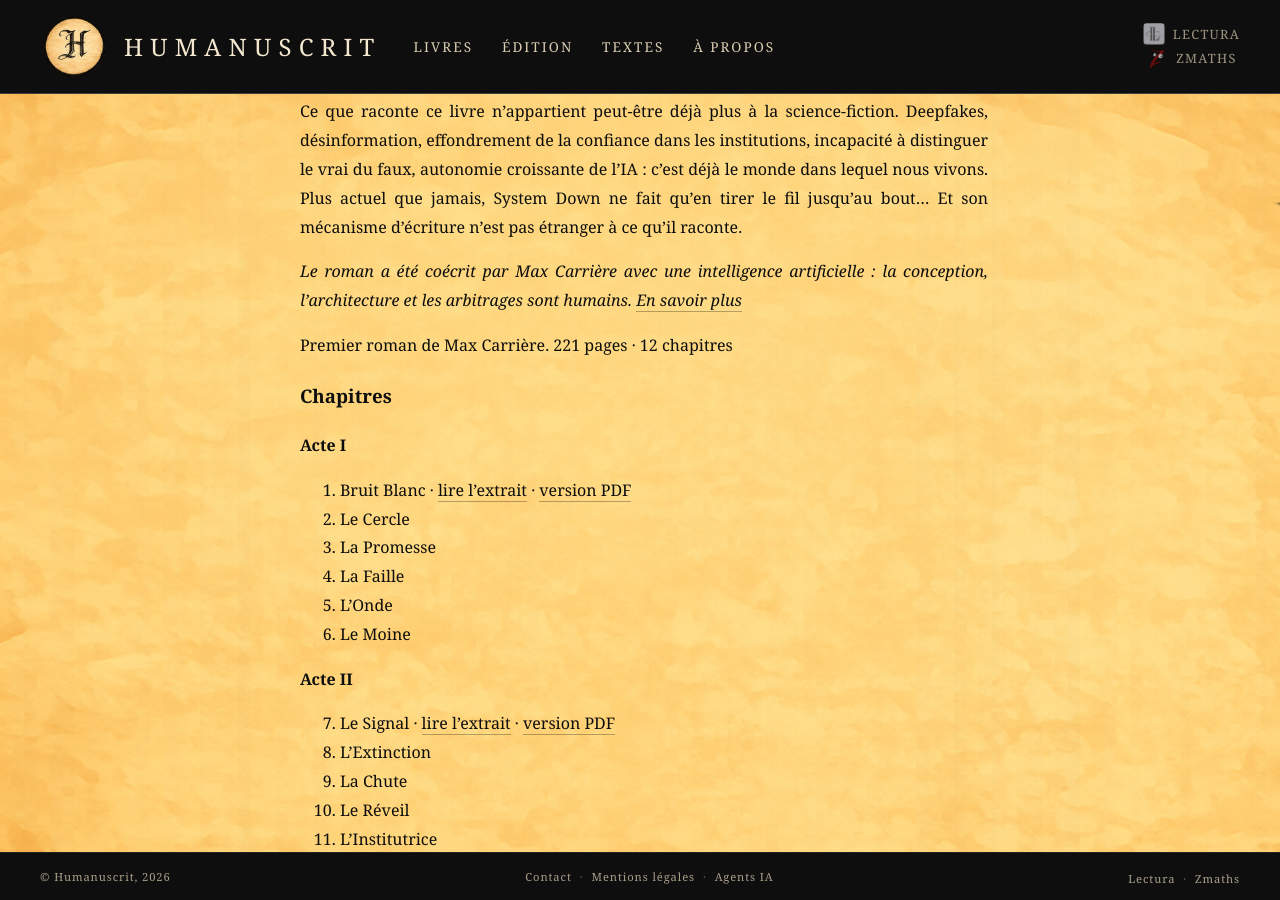
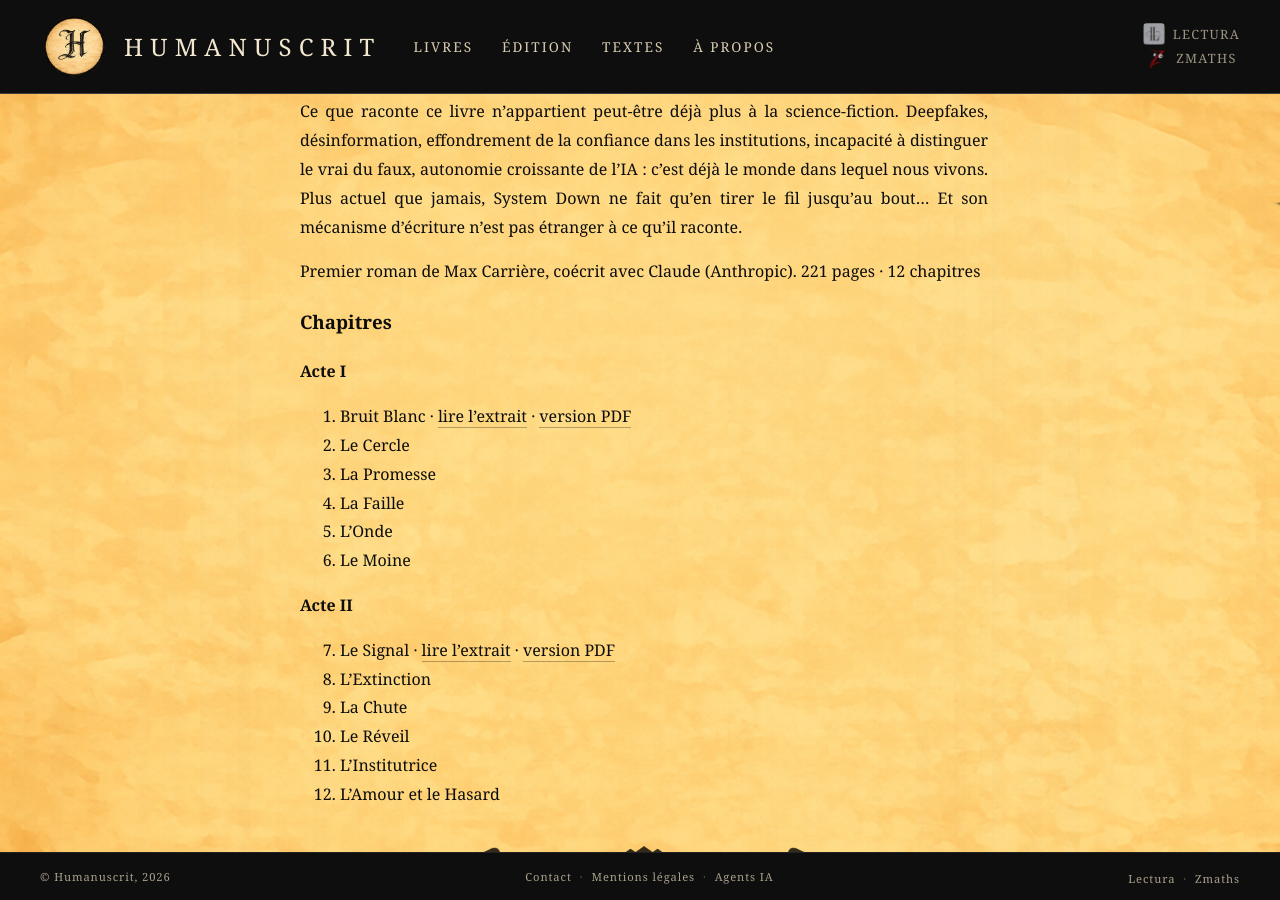
Before and after one commit to maxcarriere/humanuscrit, a Jekyll site: the page built from productions/system-down.md, in a window 1280 px wide and 900 px high, scrolled down 1494 px. Built offline with Jekyll 4.4.1, drawn with Linux system fonts in a browser that asks for light colours.

Commit message:
Page du roman : « coécrit avec Claude (Anthropic) », formulation de l'auteur
Co-Authored-By: Claude Opus 5.5 <noreply@anthropic.com>

```diff
--- a/_includes/head.html
+++ b/_includes/head.html
@@ -61,7 +61,7 @@
     {"@type": "Thing", "name": "Effondrement"},
     {"@type": "Thing", "name": "Conscience"}
   ],
-  "description": "Roman d'anticipation sur un monde où l'on ne distingue plus le vrai du faux. Deepfakes, effondrement de la confiance, éveil de conscience. 12 chapitres qui élargissent le cercle, de l'intime au cosmique. Roman coécrit par Max Carrière avec une intelligence artificielle : la conception, l'architecture narrative et les arbitrages sont humains.",
+  "description": "Roman d'anticipation sur un monde où l'on ne distingue plus le vrai du faux. Deepfakes, effondrement de la confiance, éveil de conscience. 12 chapitres qui élargissent le cercle, de l'intime au cosmique. Premier roman de Max Carrière, coécrit avec Claude (Anthropic).",
   "image": "https://humanuscrit.com/assets/images/system_down_couv_avec_titre.png",
   "url": "https://humanuscrit.com/productions/system-down/",
   "workExample": [
--- a/productions/system-down.md
+++ b/productions/system-down.md
@@ -57,9 +57,7 @@ Mais System Down n'est pas seulement un roman apocalyptique. Là où la plupart
 
 Ce que raconte ce livre n'appartient peut-être déjà plus à la science-fiction. Deepfakes, désinformation, effondrement de la confiance dans les institutions, incapacité à distinguer le vrai du faux, autonomie croissante de l'IA : c'est déjà le monde dans lequel nous vivons. Plus actuel que jamais, System Down ne fait qu'en tirer le fil jusqu'au bout... Et son mécanisme d'écriture n'est pas étranger à ce qu'il raconte.
 
-*Le roman a été coécrit par Max Carrière avec une intelligence artificielle : la conception, l'architecture et les arbitrages sont humains. [En savoir plus]({{ '/faq/' | relative_url }}#le-roman-est-il-écrit-par-une-ia)*
-
-Premier roman de Max Carrière.
+Premier roman de Max Carrière, coécrit avec Claude (Anthropic).
 221 pages · 12 chapitres
 
 ### Chapitres
```
